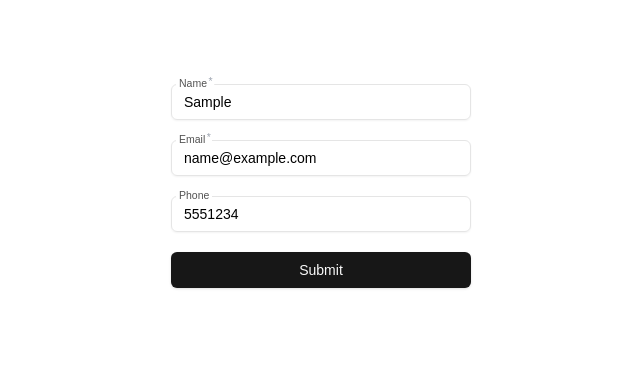
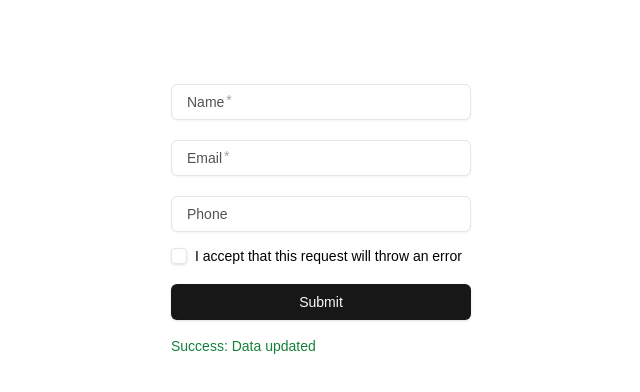
Before and after one commit to RaphaelHoepsWhy/form-blueprints, a Next.js app: page / in a window 1280 px wide. Both pictures are taken after typing "Sample", "name@example.com", "5551234" into the empty fields and a click on the button "Submit". Shown: the top 392 px of the page, without its empty margins (319-959 px from the left). Built offline with nearby package versions, Linux system fonts and the light colour scheme.

Commit message:
feat: ui tunings

```diff
--- a/app/page.tsx
+++ b/app/page.tsx
@@ -1,10 +1,10 @@
-import DemoForm from "@/components/DemoForm"
+import ClientForm from "@/components/ClientForm"
 
 export default function Home() {
   return (
     <div className="flex justify-center">
       <div className="flex w-full max-w-[1000px] flex-col justify-center gap-4 px-20 py-20">
-        <DemoForm />
+        <ClientForm />
       </div>
     </div>
   )
--- /dev/null
+++ b/components/ClientForm.tsx
@@ -0,0 +1,88 @@
+"use client"
+
+import React, { useActionState } from "react"
+import { InputWithLabel } from "./ui/compounds/InputWithLabel"
+import ButtonWithLoader from "./ui/compounds/ButtonWithLoader"
+import Form from "next/form"
+import { updateUserData, UserData } from "@/lib/actions"
+import { CheckboxWithLabel } from "./ui/compounds/CheckboxWithLabel"
+
+type Props = {
+  className?: string
+}
+
+interface ActionState {
+  errorMessage: string | undefined
+  success: boolean
+}
+
+export default function DemoForm({}: Props) {
+  async function submitUserData(
+    _currentStateeee: ActionState,
+    formData: FormData,
+  ): Promise<ActionState> {
+    const user: UserData = {
+      name: formData.get("name") as string,
+      email: formData.get("email") as string,
+      phone: formData.get("phone") as string,
+      throwError: formData.get("throwError") === "on",
+    }
+
+    try {
+      await updateUserData(user)
+      return { success: true, errorMessage: undefined }
+    } catch (error) {
+      if (error instanceof Error) {
+        return { success: false, errorMessage: error.toString() }
+      }
+      return { success: false, errorMessage: "An unexpected error occurred" }
+    }
+  }
+
+  const [state, formAction, isPending] = useActionState<ActionState, FormData>(
+    submitUserData,
+    {
+      errorMessage: undefined,
+      success: false,
+    },
+  )
+
+  return (
+    <div className="flex justify-center">
+      <Form
+        className="flex w-full max-w-[300px] flex-col gap-4"
+        action={formAction}
+      >
+        <InputWithLabel name="name" label="Name" required />
+        <InputWithLabel
+          name="email"
+          label="Email"
+          type="email"
+          autoComplete="email"
+          required
+        />
+        <InputWithLabel
+          name="phone"
+          label="Phone"
+          type="tel"
+          autoComplete="tel"
+        />
+        <CheckboxWithLabel
+          name="throwError"
+          id="throwError"
+          label={"I accept that this request will throw an error"}
+        />
+
+        <ButtonWithLoader type="submit" className="mt-1" isLoading={isPending}>
+          Submit
+        </ButtonWithLoader>
+        {state.success && (
+          <span className="text-sm text-green-700">Success: Data updated</span>
+        )}
+        {state.errorMessage && (
+          <span className="text-sm text-red-700">{state.errorMessage}</span>
+        )}
+      </Form>
+    </div>
+  )
+}
--- a/components/DemoForm.tsx
+++ /dev/null
@@ -1,33 +0,0 @@
-import React from "react"
-import { InputWithLabel } from "./ui/compounds/InputWithLabel"
-import ButtonWithLoader from "./ui/compounds/ButtonWithLoader"
-
-type Props = {
-  className?: string
-}
-
-export default function DemoForm({}: Props) {
-  return (
-    <div className="flex justify-center">
-      <div className="flex w-full max-w-[300px] flex-col gap-4">
-        <InputWithLabel name="name" label="Name" required />
-        <InputWithLabel
-          name="email"
-          label="Email"
-          type="email"
-          autoComplete="email"
-          required
-        />
-        <InputWithLabel
-          name="phone"
-          label="Phone"
-          type="tel"
-          autoComplete="tel"
-        />
-        <ButtonWithLoader type="submit" className="mt-1">
-          Submit
-        </ButtonWithLoader>
-      </div>
-    </div>
-  )
-}
--- /dev/null
+++ b/components/ui/checkbox.tsx
@@ -0,0 +1,30 @@
+"use client"
+
+import * as React from "react"
+import * as CheckboxPrimitive from "@radix-ui/react-checkbox"
+import { Check } from "lucide-react"
+
+import { cn } from "@/lib/utils"
+
+const Checkbox = React.forwardRef<
+  React.ElementRef<typeof CheckboxPrimitive.Root>,
+  React.ComponentPropsWithoutRef<typeof CheckboxPrimitive.Root>
+>(({ className, ...props }, ref) => (
+  <CheckboxPrimitive.Root
+    ref={ref}
+    className={cn(
+      "peer h-4 w-4 shrink-0 rounded-sm border border-neutral-200 shadow focus-visible:outline-none focus-visible:ring-1 focus-visible:ring-neutral-950 disabled:cursor-not-allowed disabled:opacity-50 data-[state=checked]:bg-neutral-900 data-[state=checked]:text-neutral-50  dark:border-neutral-800 dark:focus-visible:ring-neutral-300 dark:data-[state=checked]:bg-neutral-50 dark:data-[state=checked]:text-neutral-900",
+      className,
+    )}
+    {...props}
+  >
+    <CheckboxPrimitive.Indicator
+      className={cn("flex items-center justify-center text-current")}
+    >
+      <Check className="h-4 w-4" />
+    </CheckboxPrimitive.Indicator>
+  </CheckboxPrimitive.Root>
+))
+Checkbox.displayName = CheckboxPrimitive.Root.displayName
+
+export { Checkbox }
--- /dev/null
+++ b/components/ui/compounds/CheckboxWithLabel.tsx
@@ -0,0 +1,21 @@
+import { Label } from "@radix-ui/react-label"
+import { Checkbox } from "../checkbox"
+
+interface Props extends React.ComponentPropsWithoutRef<typeof Checkbox> {
+  label: string
+  id: string
+}
+
+export function CheckboxWithLabel({ label, id, ...rest }: Props) {
+  return (
+    <div className="flex items-center space-x-2">
+      <Checkbox id={id} {...rest} />
+      <Label
+        htmlFor={id}
+        className="text-sm font-medium leading-none peer-disabled:cursor-not-allowed peer-disabled:opacity-70"
+      >
+        {label}
+      </Label>
+    </div>
+  )
+}
--- /dev/null
+++ b/lib/actions.ts
@@ -0,0 +1,26 @@
+"use server"
+
+export interface UserData {
+  name: string
+  email: string
+  throwError?: boolean
+  phone?: string
+}
+
+export async function updateUserData({
+  name,
+  email,
+  phone,
+  throwError,
+}: UserData): Promise<void> {
+  console.log(`Processing userData on the server: ${name}, ${email}, ${phone}`)
+  await new Promise<void>((resolve, reject) => {
+    setTimeout(() => {
+      if (throwError) {
+        reject(new Error("Failed to update user data."))
+      } else {
+        resolve()
+      }
+    }, 1000)
+  })
+}
--- a/package.json
+++ b/package.json
@@ -9,6 +9,7 @@
     "lint": "next lint"
   },
   "dependencies": {
+    "@radix-ui/react-checkbox": "^1.1.3",
     "@radix-ui/react-label": "^2.1.1",
     "@radix-ui/react-select": "^2.1.5",
     "@radix-ui/react-slot": "^1.1.1",
```
Also changed, not shown: 1 other file (tests, documents, lock files or other folders).
